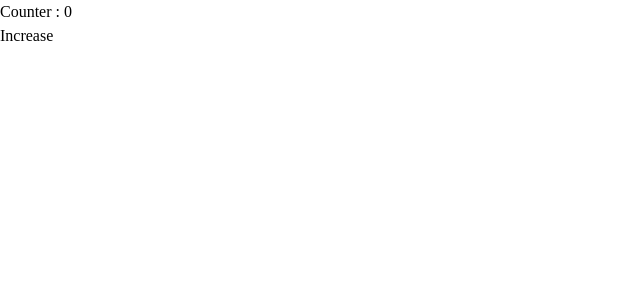
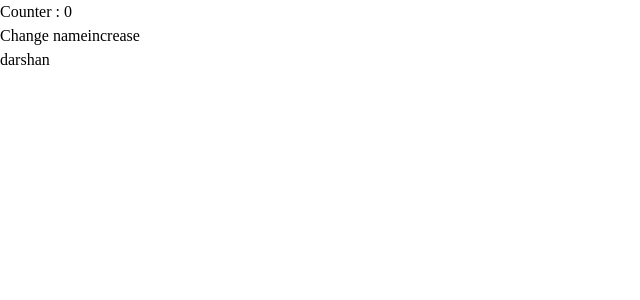
Before and after one commit to darshan795/react-learning-path, a React (Vite) app in the folder mastering useRef/vite-project/: page / in a window 1280 px wide. Shown: the top 300 px of the page, without its empty margins (0-640 px from the left). Built offline with nearby package versions, Linux system fonts and the light colour scheme.

Commit message:
completed the third  exercise of useCallback

```diff
--- a/mastering useRef/vite-project/src/App.jsx
+++ b/mastering useRef/vite-project/src/App.jsx
@@ -8,6 +8,7 @@ import './App.css'
 import Exercise12 from './components/exercise12'
 import Exercise13 from './components/exercise13'
 import Exercise14 from './components/exercise14'
+import Exercise15 from './components/exercise15'
 import { useCallback } from 'react'
 function App() {
   const [count, setCount] = useState(0)
@@ -16,12 +17,24 @@ function App() {
     // console.log("bttn is clicked!!!");
   }
   ,[])
+  const [name,setName]=useState("darshan");
+
+  const changeName=()=>{
+    setName("hardworking millionare");
+
+  }
+  console.log("parent is called   here  buddy");
+
+
   return (
     <>
 
 
     <h1> Counter : {count}</h1>
-    <Exercise14  handleClick={handleClick}/>
+    <button  className="btns px-2 py-2 bg-green-300" onClick={changeName} >Change name</button>
+
+    {/* <Exercise14  handleClick={handleClick}/> */}
+    <Exercise15 handleClick={handleClick} name={name}/>
 
 
     </>
--- /dev/null
+++ b/mastering useRef/vite-project/src/components/exercise15.jsx
@@ -0,0 +1,15 @@
+import React from 'react'
+import {memo} from "react";
+
+function Exercise15({handleClick,name}) {
+
+console.log("child is called  gabru")
+  return (
+
+    <><button onClick={handleClick} className="btns px-2 py-2 bg-red-300 ">  increase </button>
+    <h1>{name}</h1>
+    </>
+  )
+}
+
+export default memo(Exercise15);
```
